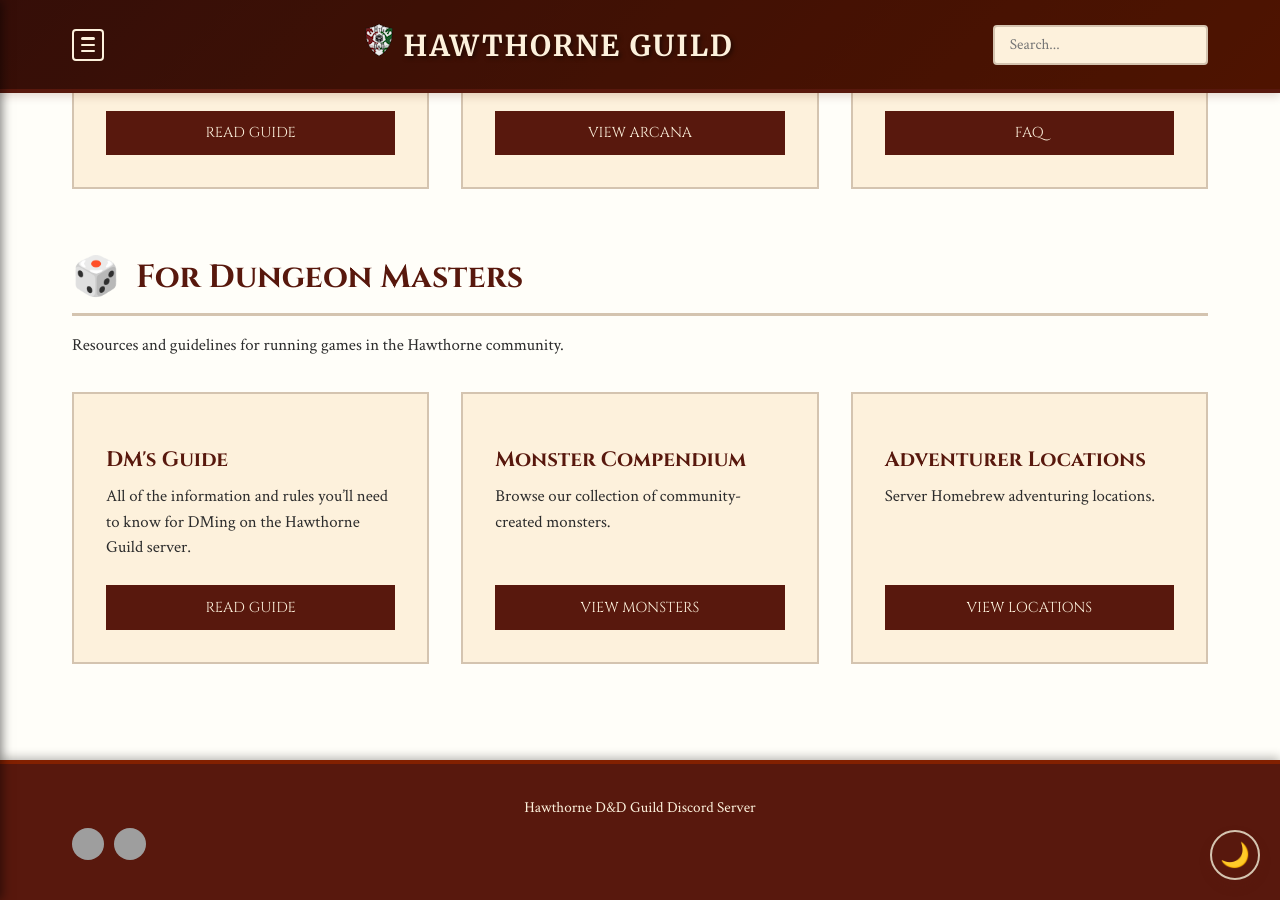
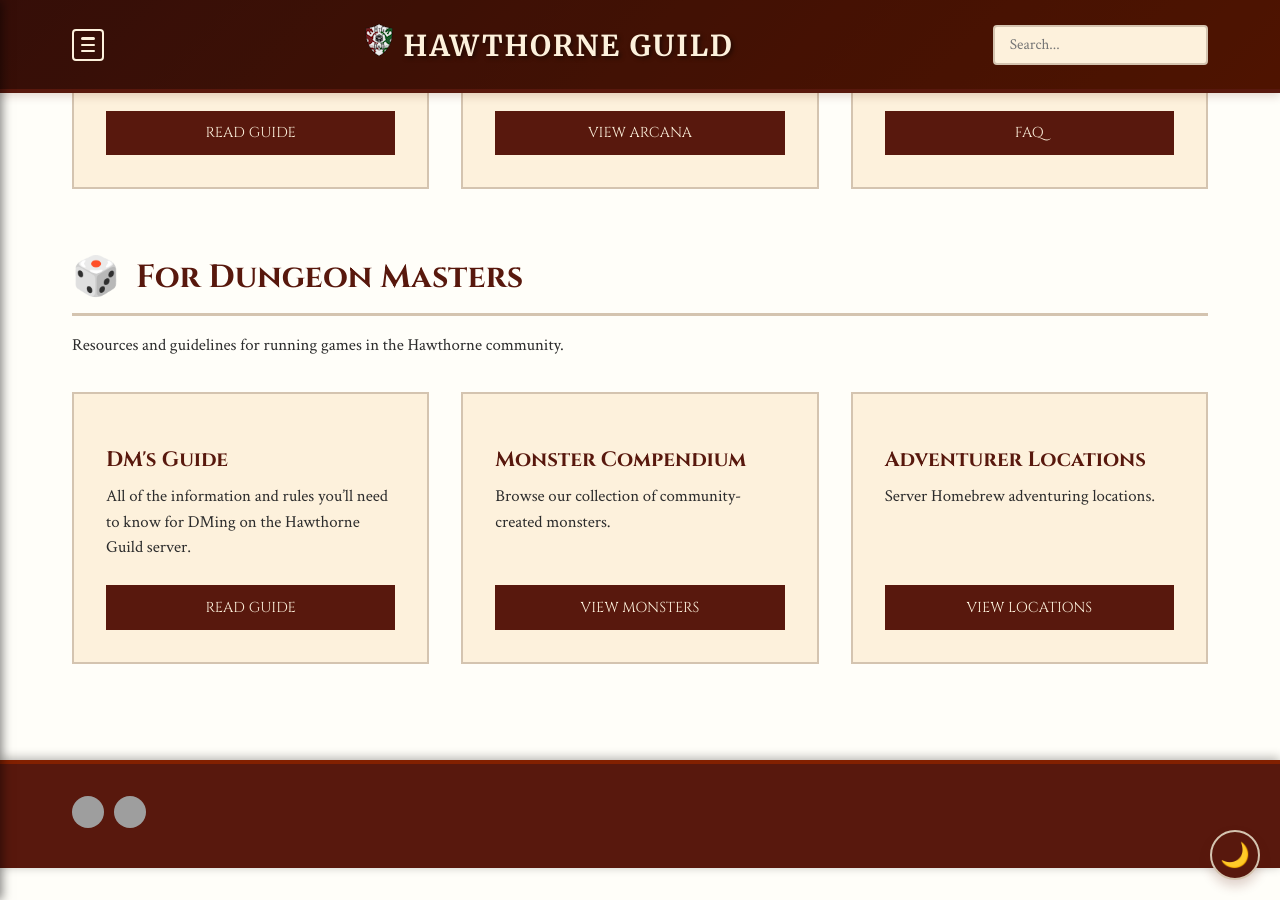
Before and after one commit to coconutswallow/Guides, a Jekyll site: the page built from index.html, in a window 1280 px wide and 900 px high, scrolled down 1086 px. Built offline with Jekyll 4.4.1, drawn with Linux system fonts in a browser that asks for light colours; comment, search, counter and statistics services are not loaded; grey boxes are pictures that could not be loaded.

Commit message:
Update default.html

```diff
--- a/_layouts/default.html
+++ b/_layouts/default.html
@@ -115,7 +115,6 @@
 
     <footer class="site-footer">
             <div class="footer-content">
-                <p>Hawthorne D&D Guild Discord Server</p>
                 <div class="footer-icons">
                     <a href="https://discord.com/channels/308324031478890497/" target="_blank" rel="noopener noreferrer" aria-label="Join our Discord">
                         <img src="https://cdn.imgbin.com/3/3/19/discord-icon-round-discord-logo-design-tqKpZ6Yk.jpg" alt="Discord" class="footer-icon">
```
